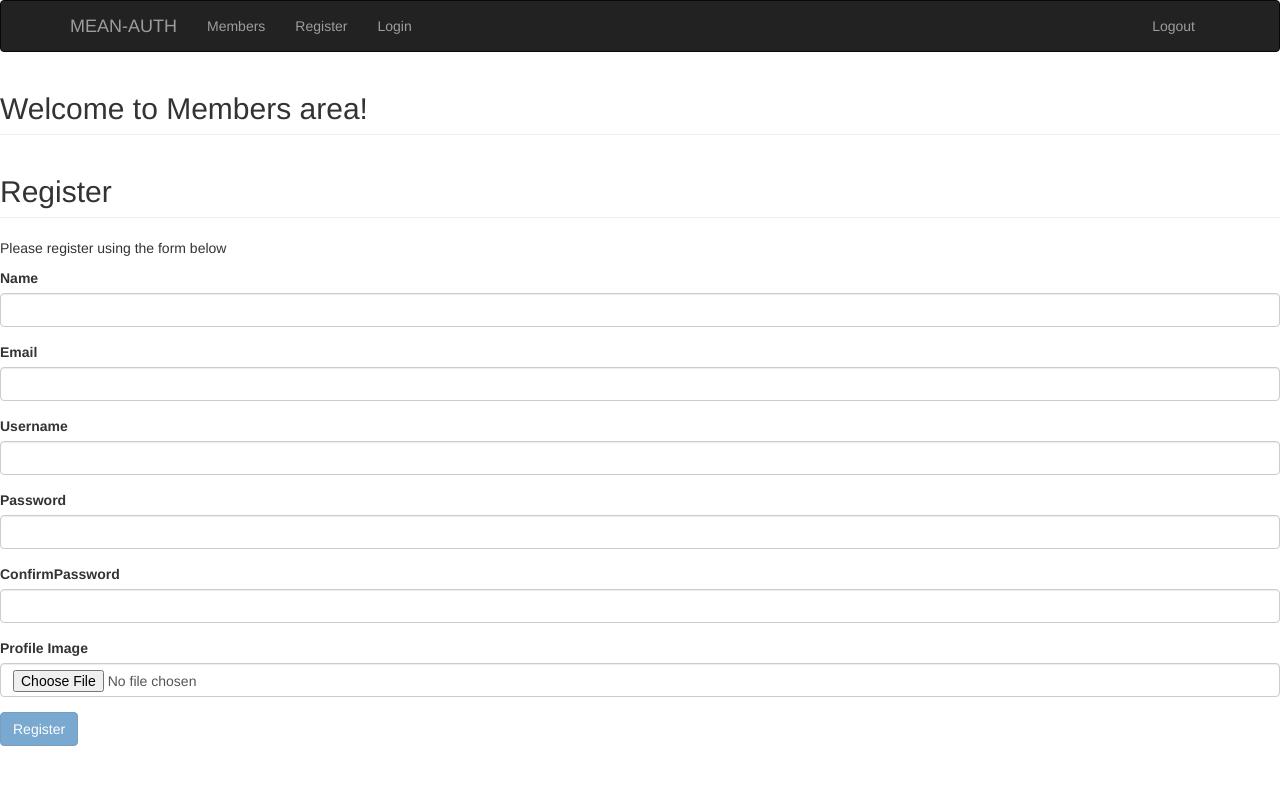
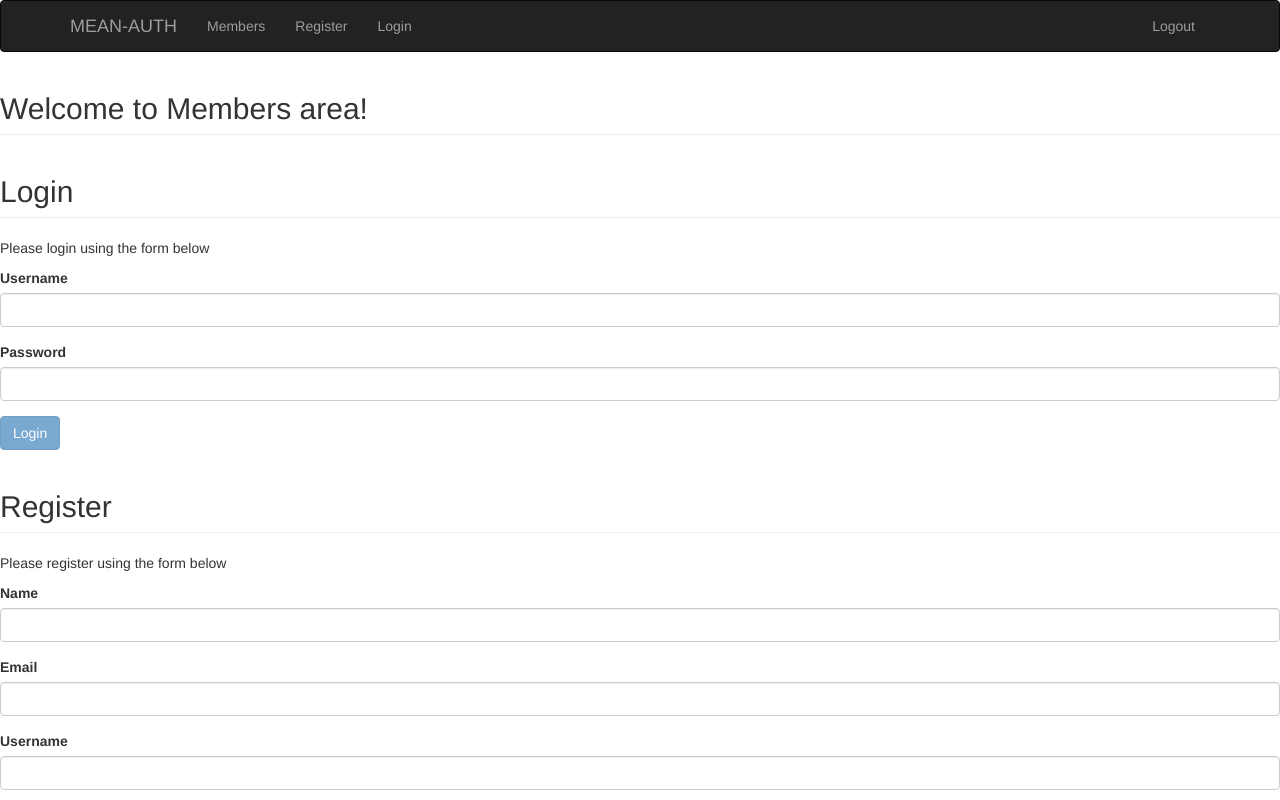
Before and after one commit to a-soliman/mean-auth-2, an Angular app: page / in a window 1280 px wide. Shown: the top 800 px of the page. Built offline with nearby package versions, Linux system fonts and the light colour scheme; no server answers.

Commit message:
created login component, used Reactive forms to create the loginForm && linked the new component to app.component

```diff
--- a/src/app/app.component.html
+++ b/src/app/app.component.html
@@ -2,4 +2,6 @@
 
 <app-members></app-members>
 
+<app-login></app-login>
+
 <app-register></app-register>
--- a/src/app/login/login.component.html
+++ b/src/app/login/login.component.html
@@ -1,3 +1,30 @@
-<p>
-  login works!
-</p>
+<h2 class="page-header">Login</h2>
+<p>Please login using the form below</p>
+
+<form [formGroup]="loginForm" (ngSubmit)="login(loginForm.value)">
+
+	<div class="form-group">
+		<label for="">Username</label>
+		<input formControlName="username" type="text" class="form-control">
+
+		<div class="alert alert-danger" *ngIf="!loginForm.controls['username'].valid && loginForm.controls['username'].touched">
+			Username is required..
+		</div>
+	</div>
+
+	<div class="form-group">
+		<label for="">Password</label>
+		<input formControlName="password" type="password" class="form-control">
+
+		<div class="alert alert-danger" *ngIf="!loginForm.controls['password'].valid && loginForm.controls['password'].touched">
+			Password is required..
+		</div>
+	</div>
+
+	<input
+		type="submit"
+		class="btn btn-primary"
+		value="Login"
+		[disabled]="!loginForm.valid"
+		>
+</form>
--- a/src/app/login/login.component.ts
+++ b/src/app/login/login.component.ts
@@ -1,4 +1,5 @@
 import { Component, OnInit } from '@angular/core';
+import { FormGroup, FormBuilder, Validators } from '@angular/forms';
 
 @Component({
   selector: 'app-login',
@@ -7,9 +8,25 @@ import { Component, OnInit } from '@angular/core';
 })
 export class LoginComponent implements OnInit {
 
-  constructor() { }
+	loginForm: FormGroup;
+	post: any;
+	username: string = '';
 
-  ngOnInit() {
-  }
+	constructor( private fb: FormBuilder ) {
+		this.loginForm = fb.group({
+			'username': [ null, Validators.compose([ Validators.required , Validators.minLength(2) ])],
+			'password': [ null, Validators.compose([ Validators.required, Validators.minLength(6) ])]
+		});
+	}
+
+	ngOnInit() {
+	}
+
+	login( userInfo ) {
+		this.username = userInfo.username;
+		console.log(userInfo);
+
+		this.loginForm.reset();
+	}
 
 }
```
